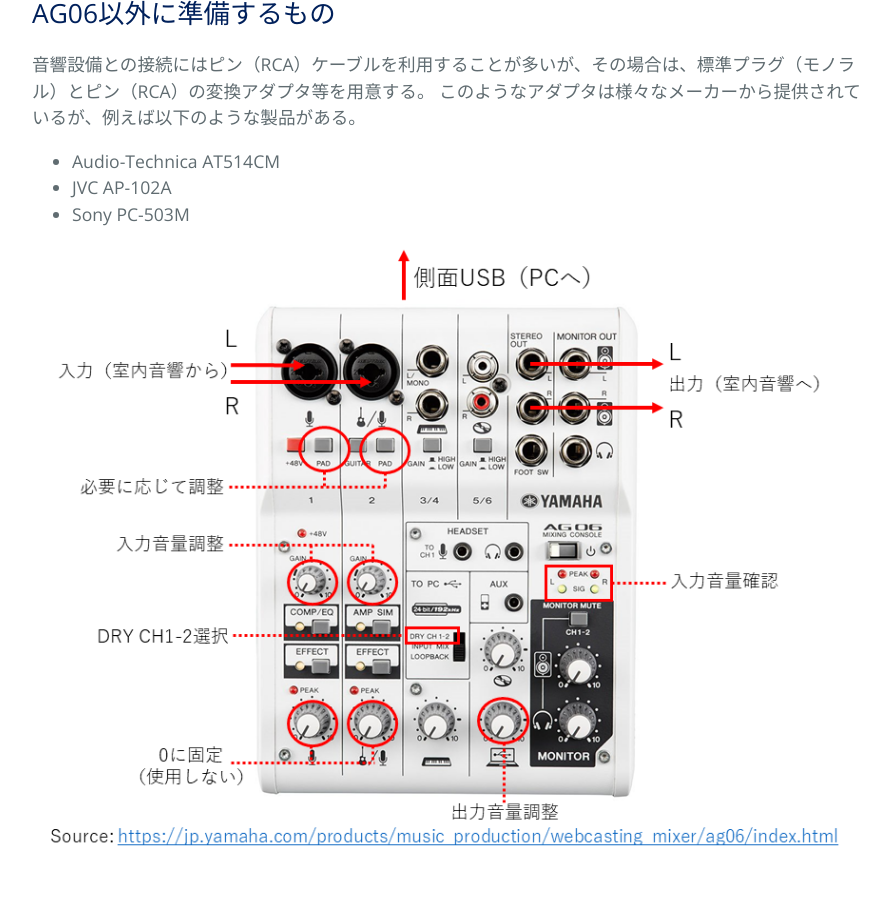
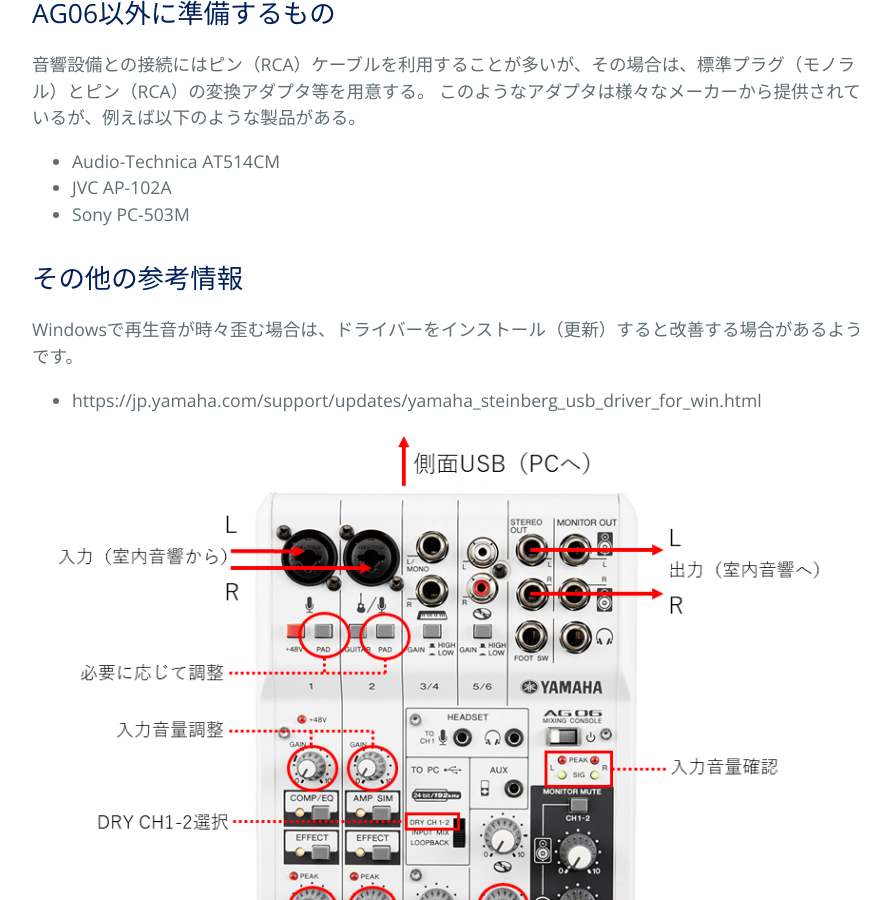
Before and after one commit to kyoto-u/online-edu, a Jekyll site: the page built from zoom-audio-ag06.md, in a window 1280 px wide and 900 px high, scrolled down 1045 px. Shown: the whole window, without its empty margins (192-1083 px from the left). Built offline with Jekyll 4.4.1, drawn with Linux system fonts in a browser that asks for light colours.

Commit message:
Update zoom-audio-ag06.md

```diff
--- a/zoom-audio-ag06.md
+++ b/zoom-audio-ag06.md
@@ -28,6 +28,10 @@ title: 室内音響設備をYamaha AG06経由でPCに接続する
 - JVC AP-102A
 - Sony PC-503M
 
+## その他の参考情報
+Windowsで再生音が時々歪む場合は、ドライバーをインストール（更新）すると改善する場合があるようです。
+- https://jp.yamaha.com/support/updates/yamaha_steinberg_usb_driver_for_win.html
+
 ![接続図](ag06-config.png)
 
 ![設定図](ag06_routing.png)
```
